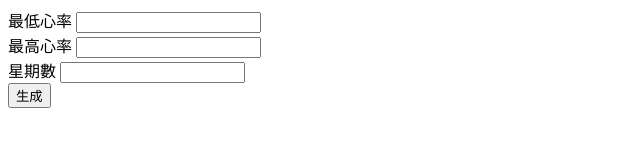
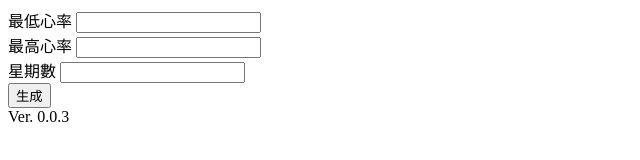
Before and after one commit to kinoras/pehw2020, a plain HTML site: page index.html in a window 1280 px wide. Shown: the full height of the page, 0-640 px from the left. Drawn offline with nearby package versions, Linux system fonts and the light colour scheme.

Commit message:
Update index.html

```diff
--- a/index.html
+++ b/index.html
@@ -55,6 +55,8 @@
             genRandomHeartRate(lowest, highest, weeknum, "weeks");
         });
     </script>
-
+    <footer>
+        <span>Ver. 0.0.3</span>
+    </footer>
 </body>
 </html>
```
